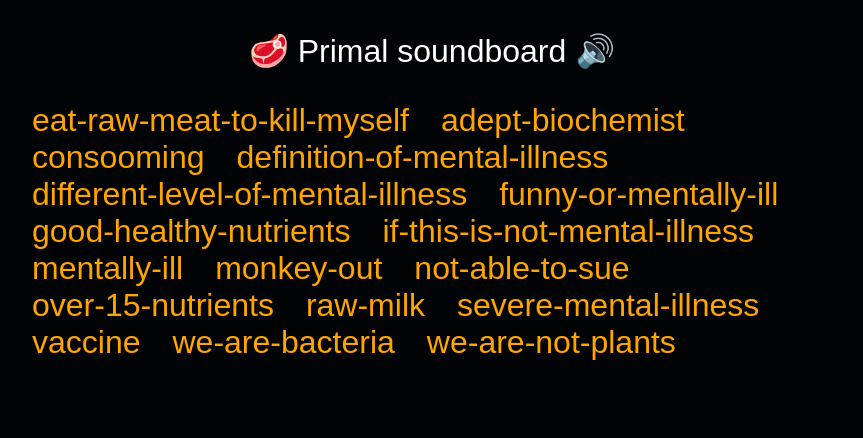
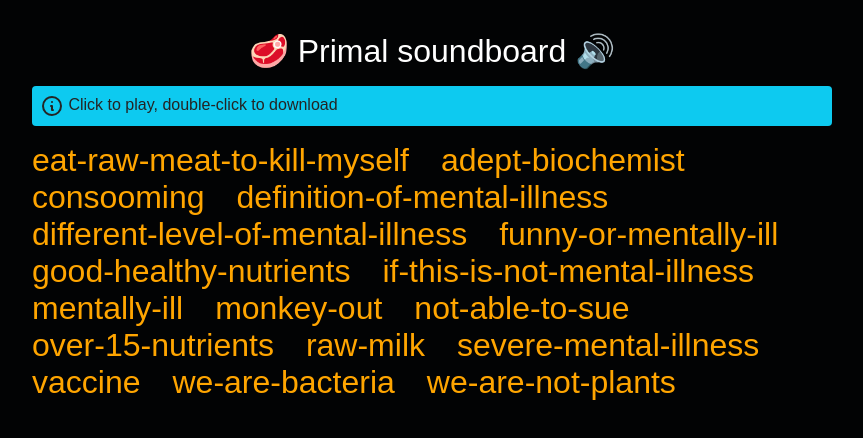
Before and after one commit to diracc/primal-soundboard, a plain HTML site: page index.html in a window 1280 px wide. Shown: the whole page, without its empty margins (208-1071 px from the left). Drawn offline with Linux system fonts and the light colour scheme.

Commit message:
Added info

```diff
--- a/index.html
+++ b/index.html
@@ -5,6 +5,7 @@
     <meta name="viewport" content="width=device-width, initial-scale=1.0">
     <title>Primal soundboard</title>
     <style>
+
         body {
             background-color: #020304;
             color: #fff;
@@ -30,13 +31,25 @@
             font-size: 2rem;
             font-weight: normal;
             text-align: center;
-            margin: 1em 0;
+            margin: 1em 0 0;
         }
 
         #wrapper {
             margin: auto;
             max-width: 50em;
             padding: 0 1em;
+        }
+
+        #info {
+            background-color: #0dcaf0;
+            border-radius: .25em;
+            color: #242424;
+            margin: 1em 0;
+            padding: .5em;
+        }
+
+        #info svg {
+            vertical-align: middle;
         }
 
         @media (max-width: 400px) {
@@ -49,7 +62,15 @@
 
 <body>
     <h1><span>🥩</span> Primal soundboard <span>🔊</span></h1>
-    <div id="wrapper"></div>
+
+    <div id="wrapper">
+        <div id="info"><svg xmlns="http://www.w3.org/2000/svg" class="icon icon-tabler icon-tabler-info-circle" width="24" height="24" viewBox="0 0 24 24" stroke-width="2" stroke="currentColor" fill="none" stroke-linecap="round" stroke-linejoin="round">
+            <path stroke="none" d="M0 0h24v24H0z" fill="none"></path>
+            <circle cx="12" cy="12" r="9"></circle>
+            <line x1="12" y1="8" x2="12.01" y2="8"></line>
+            <polyline points="11 12 12 12 12 16 13 16"></polyline>
+         </svg> Click to play, double-click to download</div>
+    </div>
     <audio id="audio"></audio>
     <script>
         const wrapper = document.getElementById("wrapper");
```
